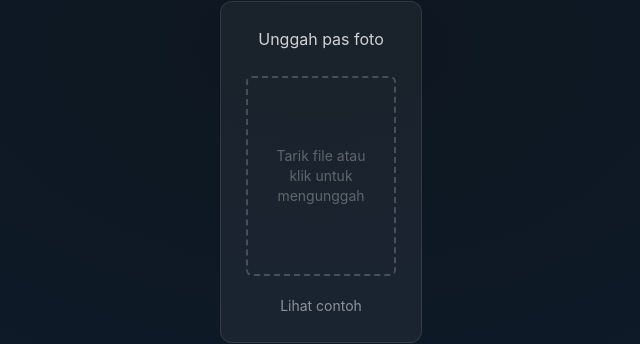
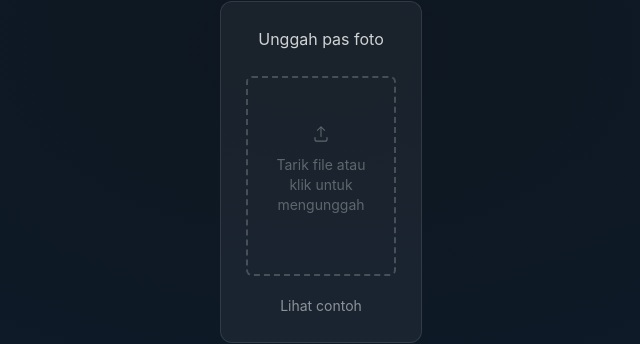
Before and after one commit to abielzulio/editpasfoto, a Next.js app: page / in a window 1280 px wide. Shown: the part 353-697 px from the top of the page, without its empty margins (319-959 px from the left). Built offline with nearby package versions, Linux system fonts and the light colour scheme.

Commit message:
feat + style: add icon, refine color

```diff
--- a/components/Dropzone/Dropzone.tsx
+++ b/components/Dropzone/Dropzone.tsx
@@ -4,6 +4,12 @@ import { useState } from "react"
 import { Image } from "types"
 import Editor from "components/Editor"
 import { SAMPLE_IMAGE } from "data/editor"
+import {
+  CheckCircledIcon,
+  CheckIcon,
+  CrossCircledIcon,
+  UploadIcon,
+} from "@radix-ui/react-icons"
 
 const Dropzone = () => {
   const [image, setImage] = useState<Image[]>([])
@@ -48,13 +54,13 @@ const Dropzone = () => {
           </p>
           <div
             {...getRootProps({ className: "dropzone" })}
-            className={`transition flex border-opacity-20 border-[2px] p-[25px] text-white w-[150px] h-[200px] rounded-md text-opacity-30 hover:border-opacity-50 hover:cursor-pointer hover:bg-gray-800 hover:text-opacity-100 ${
+            className={`transition flex flex-col justify-center items-center border-opacity-20 border-[2px] p-[25px] text-white w-[150px] h-[200px] rounded-md text-opacity-30 hover:border-opacity-50 hover:cursor-pointer hover:bg-gray-800 hover:text-opacity-100 ${
               isDragAccept
-                ? "border-opacity-100 text-opacity-100 bg-gray-800"
+                ? "border-opacity-100 text-opacity-100 bg-gray-800 border-green-400 !text-green-400"
                 : "border-dashed"
             } ${
               isDragReject
-                ? "border-red-900 border-opacity-100 !text-red-900 cursor-no-drop border-solid"
+                ? "border-red-400 border-opacity-100 !text-red-400 cursor-no-drop border-solid"
                 : "border-dashed border-white border-opacity-20"
             }`}
           >
@@ -64,14 +70,13 @@ const Dropzone = () => {
                 isDragReject ? "cursor-not-allowed" : ""
               }`}
             />
-            {isDragReject && (
-              <p>Hanya mendukung jenis file .png, .jpg, dan .jpeg.</p>
-            )}
-            <p className="text-sm my-auto">
+            {!isDragActive && <UploadIcon width={18} height={18} />}
+            {isDragAccept && <CheckCircledIcon width={18} height={18} />}
+            {isDragReject && <CrossCircledIcon width={18} height={18} />}
+            <p className="text-sm my-[12px]">
               {!isDragActive && `Tarik file atau klik untuk mengunggah`}
               {isDragAccept && `Foto dapat diunggah`}
-              {isDragReject &&
-                `Hanya mendukung jenis file .png, .jpg, dan .jpeg`}
+              {isDragReject && `Hanya mendukung .png, .jpg, dan .jpeg`}
             </p>
           </div>
           <button
--- a/package.json
+++ b/package.json
@@ -9,6 +9,7 @@
     "lint": "next lint"
   },
   "dependencies": {
+    "@radix-ui/react-icons": "^1.1.1",
     "html-to-image": "^1.10.8",
     "next": "12.3.1",
     "react": "18.2.0",
```
Also changed, not shown: 1 other file (tests, documents, lock files or other folders).
